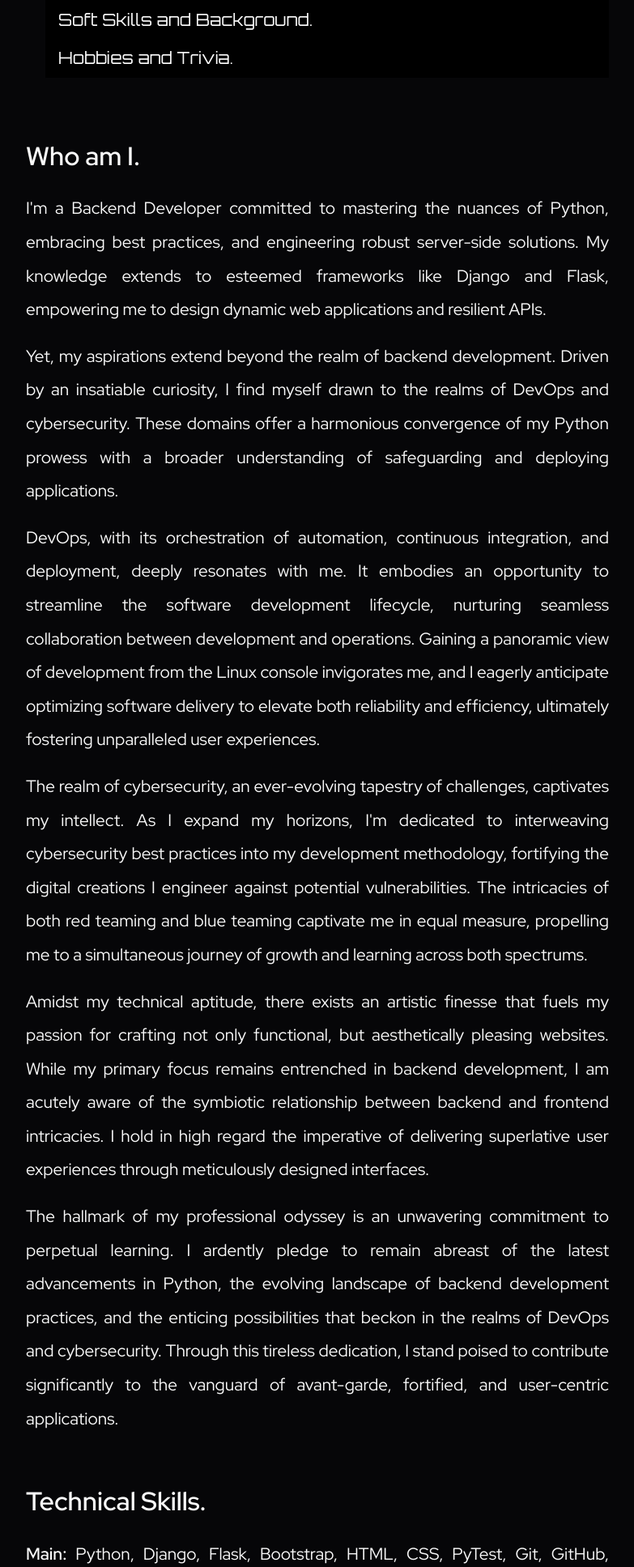
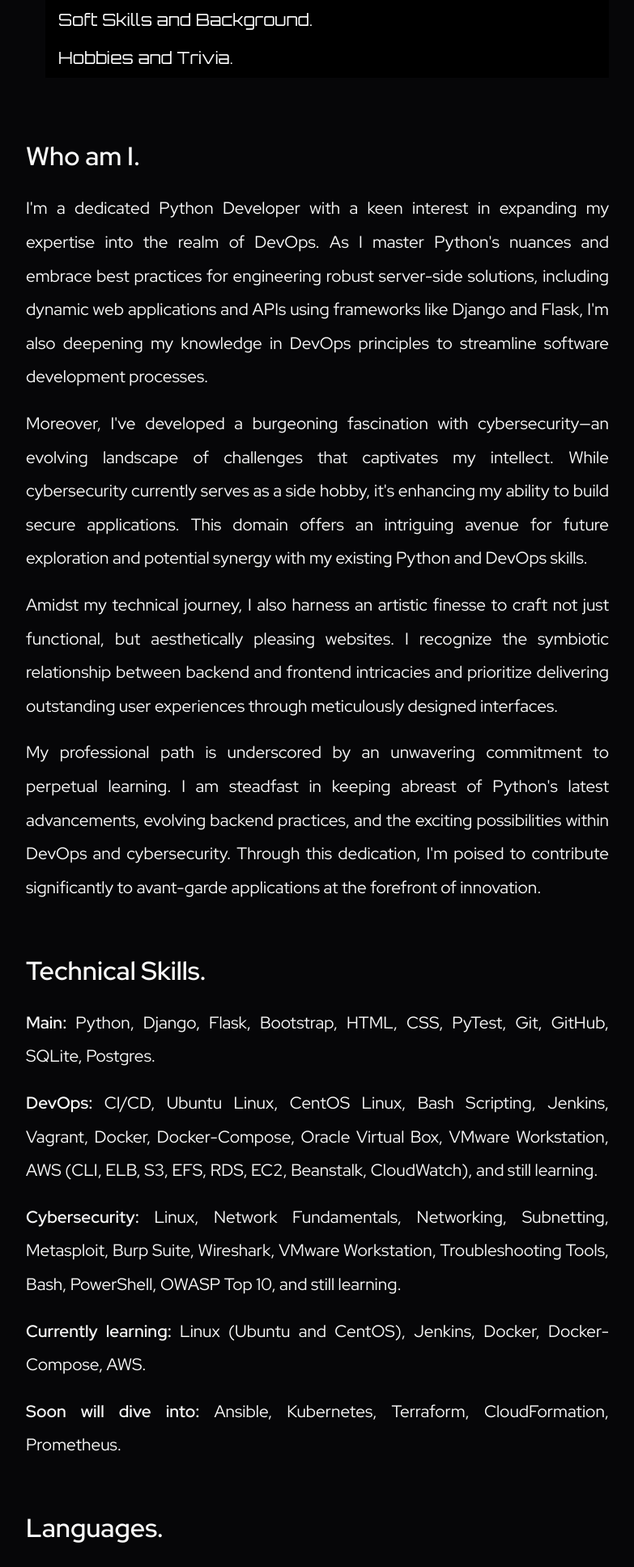
Before and after one commit to Veluthil/Portfolio-Project, a Flask app: page /about in a window 1280 px wide. Shown: the part 721-2656 px from the top of the page at 81% size, without its empty margins (260-1043 px from the left). Run offline with Flask 2, Linux system fonts and the light colour scheme; some libraries are stand-ins or nearby versions.

Commit message:
Update about.html

```diff
--- a/templates/about.html
+++ b/templates/about.html
@@ -30,32 +30,22 @@
             <br>
             <br>
             <h2 id="whoami">Who am I.</h2>
-            <p>I'm a Backend Developer committed to mastering the nuances of Python, embracing best practices, and
-                engineering robust server-side solutions. My knowledge extends to esteemed frameworks like Django and
-                Flask, empowering me to design dynamic web applications and resilient APIs.</p>
-            <p>Yet, my aspirations extend beyond the realm of backend development. Driven by an insatiable curiosity,
-                I find myself drawn to the realms of DevOps and cybersecurity. These domains offer a harmonious convergence
-                of my Python prowess with a broader understanding of safeguarding and deploying applications.</p>
-            <p>DevOps, with its orchestration of automation, continuous integration, and deployment, deeply resonates
-                with me. It embodies an opportunity to streamline the software development lifecycle, nurturing seamless
-                collaboration between development and operations. Gaining a panoramic view of development from the
-                Linux console invigorates me, and I eagerly anticipate optimizing software delivery to elevate both
-                reliability and efficiency, ultimately fostering unparalleled user experiences.</p>
-            <p>The realm of cybersecurity, an ever-evolving tapestry of challenges, captivates my intellect. As I expand
-                my horizons, I'm dedicated to interweaving cybersecurity best practices into my development methodology,
-                fortifying the digital creations I engineer against potential vulnerabilities. The intricacies of both
-                red teaming and blue teaming captivate me in equal measure, propelling me to a simultaneous journey of
-                growth and learning across both spectrums.</p>
-            <p>Amidst my technical aptitude, there exists an artistic finesse that fuels my passion for crafting not
-                only functional, but aesthetically pleasing websites. While my primary focus remains entrenched in
-                backend development, I am acutely aware of the symbiotic relationship between backend and frontend
-                intricacies. I hold in high regard the imperative of delivering superlative user experiences through
-                meticulously designed interfaces.</p>
-            <p>The hallmark of my professional odyssey is an unwavering commitment to perpetual learning. I ardently
-                pledge to remain abreast of the latest advancements in Python, the evolving landscape of backend
-                development practices, and the enticing possibilities that beckon in the realms of DevOps and
-                cybersecurity. Through this tireless dedication, I stand poised to contribute significantly to the
-                vanguard of avant-garde, fortified, and user-centric applications.</p>
+            <p>I'm a dedicated Python Developer with a keen interest in expanding my expertise into the realm of DevOps.
+                As I master Python's nuances and embrace best practices for engineering robust server-side solutions,
+                including dynamic web applications and APIs using frameworks like Django and Flask, I'm also deepening
+                my knowledge in DevOps principles to streamline software development processes.</p>
+            <p>Moreover, I've developed a burgeoning fascination with cybersecurity—an evolving landscape of challenges
+                that captivates my intellect. While cybersecurity currently serves as a side hobby, it's enhancing my
+                ability to build secure applications. This domain offers an intriguing avenue for future exploration
+                and potential synergy with my existing Python and DevOps skills.</p>
+            <p>Amidst my technical journey, I also harness an artistic finesse to craft not just functional,
+                but aesthetically pleasing websites. I recognize the symbiotic relationship between backend and frontend
+                intricacies and prioritize delivering outstanding user experiences through meticulously designed
+                interfaces.</p>
+            <p>My professional path is underscored by an unwavering commitment to perpetual learning. I am steadfast in
+                keeping abreast of Python's latest advancements, evolving backend practices, and the exciting
+                possibilities within DevOps and cybersecurity. Through this dedication, I'm poised to contribute
+                significantly to avant-garde applications at the forefront of innovation.</p>
             <br>
             <h2 id="techskills">Technical Skills.</h2>
             <p><b>Main:</b> Python, Django, Flask, Bootstrap, HTML, CSS, PyTest, Git, GitHub, SQLite, Postgres.</p>
```
